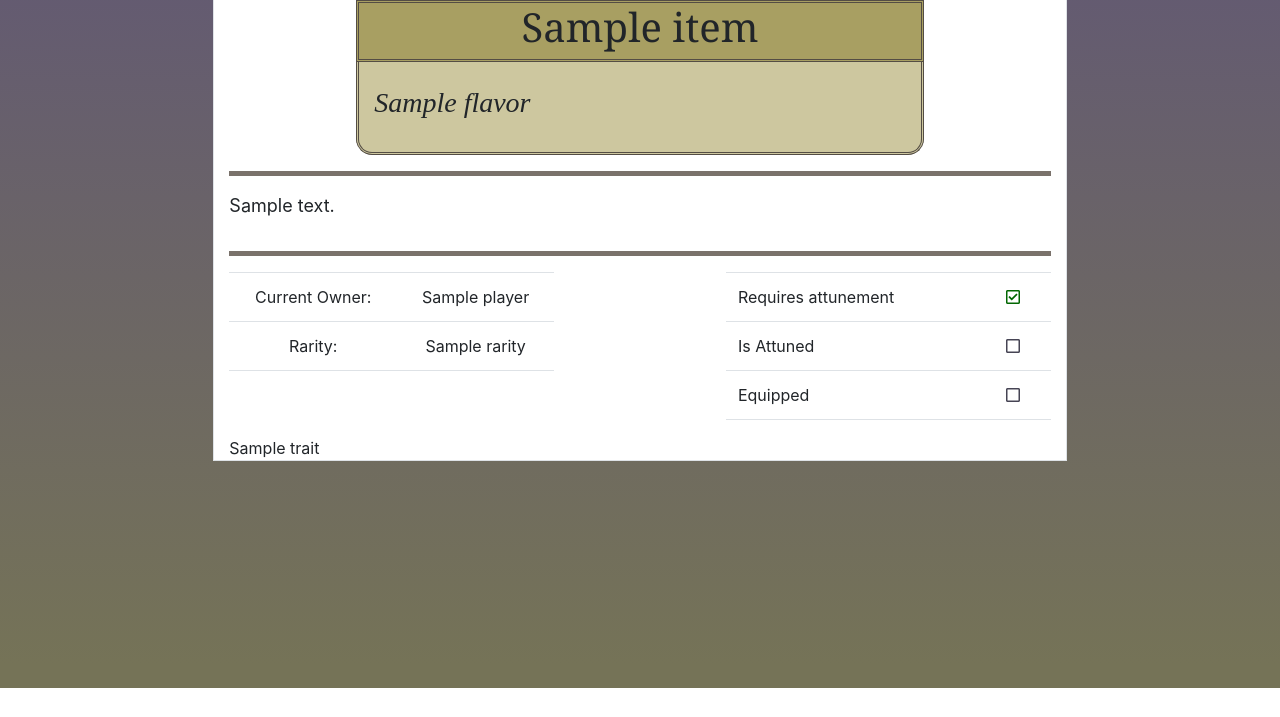
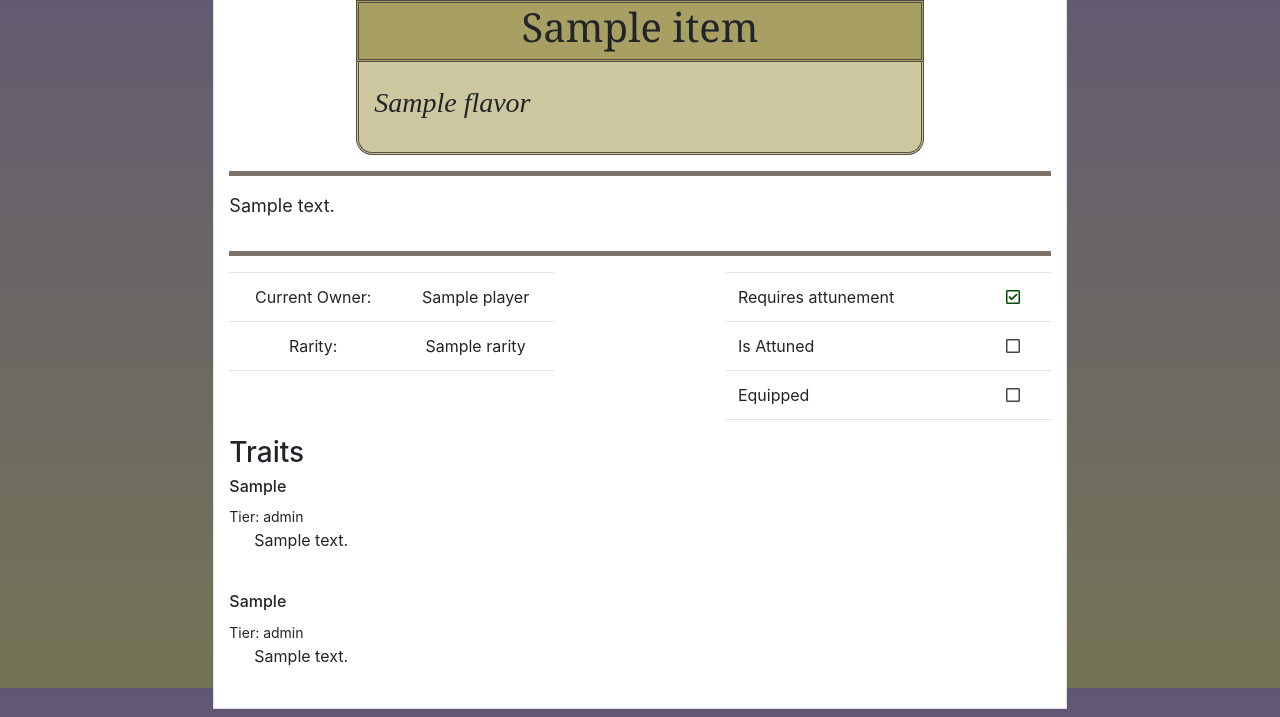
Before and after one commit to IJumpAround/aftermath, a Django app: template aftermath_django/item_management/templates/item_management/item_template.html in a window 1280 px wide. Shown: the part 112-829 px from the top of the page. Before the commit the page ends 800 px from the top, so only its background shows below. Run offline with Django 3.2, Linux system fonts and the light colour scheme; the template is opened without the code that fills it: most values are stand-ins (such as "Sample title", 1, 10 or a date in 2020); some libraries are stand-ins or nearby versions.

Commit message:
Add trait template for rendering.

```diff
--- a/aftermath_django/item_management/static/item_management/css/item_template.css
+++ b/aftermath_django/item_management/static/item_management/css/item_template.css
@@ -46,5 +46,13 @@ hr.solid {
 
 
 i.fa-check-square {
-    color: #026702;
+    color: #044a04;
 }
+
+span.trait-tier {
+    font-size: 14px;
+}
+
+p.trait-description {
+    text-indent: 25px;
+}
--- a/aftermath_django/item_management/static/item_management/css/tables.css
+++ b/aftermath_django/item_management/static/item_management/css/tables.css
@@ -58,8 +58,3 @@ div .table-container {
 .not-attunable {
     color:var(--compliment)
 }
-
-
-/*td a {*/
-/*    color: #1A63AD;*/
-/*}*/
--- a/aftermath_django/item_management/templates/item_management/item_template.html
+++ b/aftermath_django/item_management/templates/item_management/item_template.html
@@ -41,7 +41,7 @@
             <div class="col-lg-2 col-md-1 d-none d-md-block"></div>
         </div>
         <div class="row">
-            <div class="col-12" >
+            <div class="col-12">
                 {% if item.text_description %}
                     <hr class="solid">
                     <div class="row" style="margin-top: 10px;">
@@ -93,13 +93,23 @@
         </div>
         <div class="row">
             <div class="col">
+                {% if item.weapontrait_set or item.armortrait_set %}
+                    <h3>Traits</h3>
+
+                {% endif %}
                 {% for trait in item.weapontrait_set.all %}
                     <div class="row">
-                        <div class="col-12">
                         {% include 'item_management/trait_template.html' with trait=trait %}
                     </div>
+                    <br>
+                {% endfor %}
+                {% for trait in item.armortrait_set.all %}
+                    <div class="row">
+                        {% include 'item_management/trait_template.html' with trait=trait %}
                     </div>
+                    <br>
                 {% endfor %}
+
             </div>
         </div>
         <div class="row"></div>
--- a/aftermath_django/item_management/templates/item_management/trait_template.html
+++ b/aftermath_django/item_management/templates/item_management/trait_template.html
@@ -1,2 +1,5 @@
-
-    {{ trait }}
+<div class="col">
+    <h6 class="trait">{{ trait.to_string }}</h6>
+    <span class="trait-tier">Tier: {{ trait.template.tier.level }}</span>
+    <p class="trait-description">{{ trait.template.description }}</p>
+</div>
```
Also changed, not shown: aftermath_django/item_management/models.py (+14 -11 lines), aftermath_django/item_management/test_item_management/test_traits.py (+15 -12 lines). Lines whose indentation alone changed are shown as unchanged.
